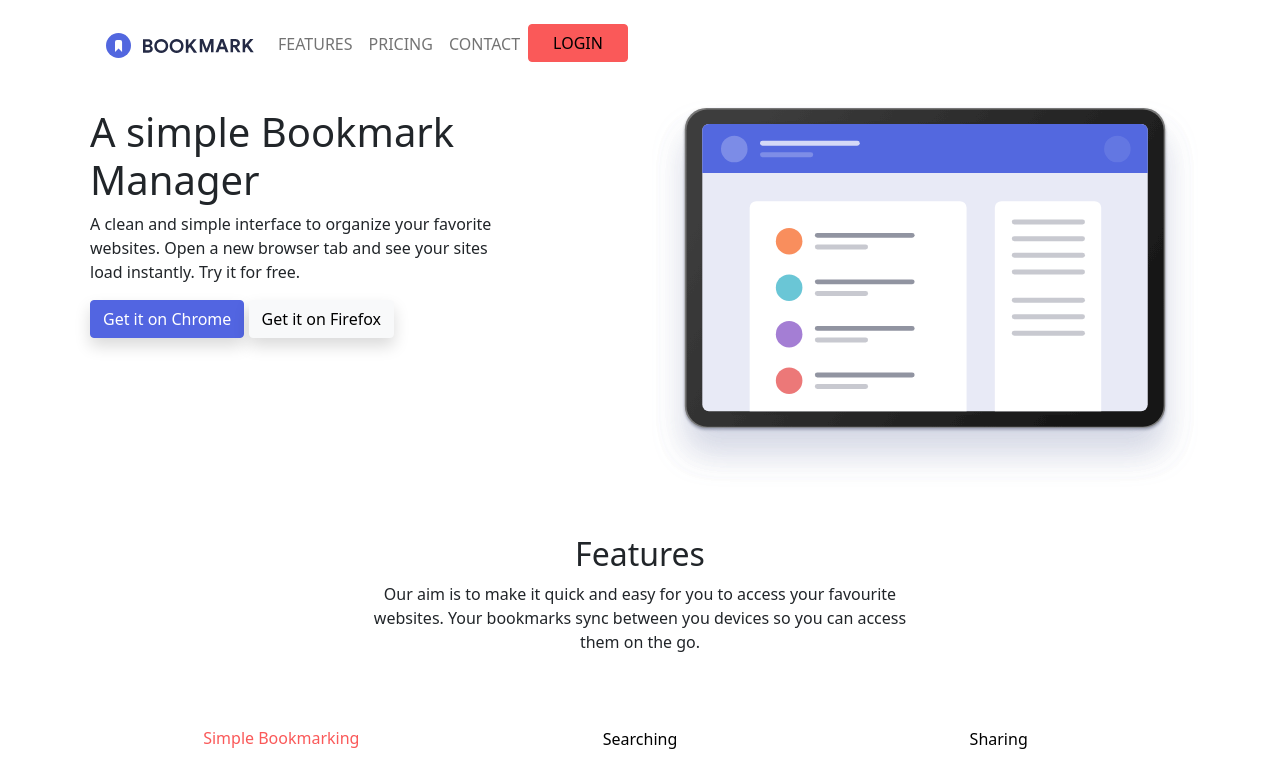
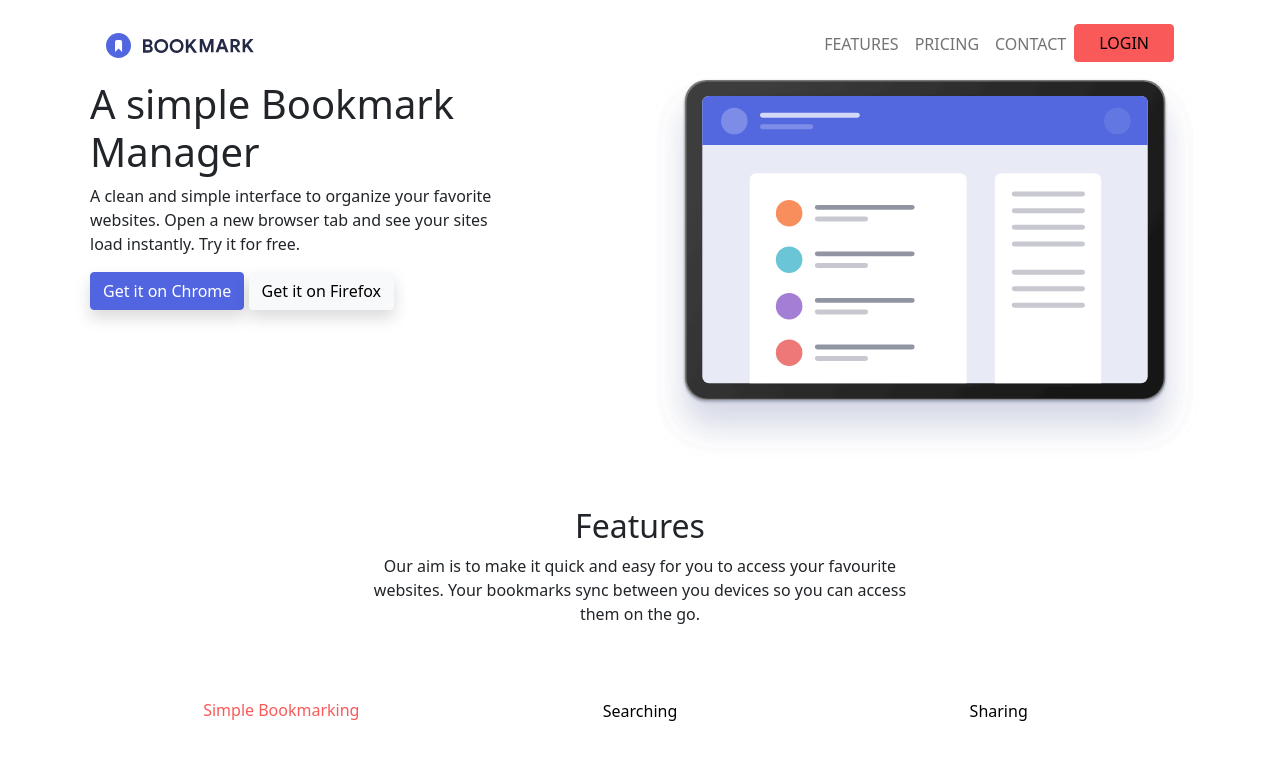
Before and after one commit to rubenhierro/-itacademy-vue-sprint2, a website: page index.html in a window 1280 px wide. Shown: the top 776 px of the page. Drawn offline with nearby package versions, Linux system fonts and the light colour scheme.

Commit message:
finish navbar

```diff
--- a/index.html
+++ b/index.html
@@ -14,42 +14,7 @@
 </head>
 <div>
     <div class="container">
-        <div class="row main-menu pt-3">
-            <!-- <div class="col-6 col-md-6">
-                <img src="./img/logo-bookmark.svg" alt="logo Bookmark">
-            </div> -->
-            <!-- <div class="col-6 col-md-6 d-flex justify-content-end justify-content-md-center">
-                <nav class="navbar navbar-expand-lg navbar-light bg-white">
-                    <div class="container-fluid">
-                        <a class="navbar-brand" href="#">
-                            <img src="./img/logo-bookmark.svg" alt="logo Bookmark">
-                        </a>
-                        <button class="navbar-toggler" type="button" data-bs-toggle="collapse"
-                            data-bs-target="#navbarTogglerDemo02" aria-controls="navbarTogglerDemo02" aria-expanded="false"
-                            aria-label="Toggle navigation">
-                            <span class="navbar-toggler-icon"></span>
-                        </button>
-                        <div class="collapse navbar-collapse" id="navbarTogglerDemo02">
-                            <ul class="navbar-nav mb-2 mb-lg-0">
-                                <li class="nav-item">
-                                    <a class="nav-link text-uppercase" aria-current="page" href="#">Features</a>
-                                </li>
-                                <li class="nav-item">
-                                    <a class="nav-link text-uppercase" href="#">Pricing</a>
-                                </li>
-                                <li class="nav-item">
-                                    <a class="nav-link text-uppercase" href="#">Contact</a>
-                                </li>
-                                <li class="nav-item">
-                                    <button class="btn btn-secondary ps-4 pe-4 text-uppercase"
-                                        type="button">Login</button>
-                                </li>
-                            </ul>
-                        </div>
-                    </div>
-                </nav>
-            </div> -->
-
+        <div class="row pt-3">
             <nav class="navbar navbar-expand-lg navbar-light bg-white">
                 <div class="container-fluid">
                     <a class="navbar-brand" href="#">
@@ -60,7 +25,7 @@
                         aria-label="Toggle navigation">
                         <span class="navbar-toggler-icon"></span>
                     </button>
-                    <div class="collapse navbar-collapse" id="navbarTogglerDemo02">
+                    <div class="collapse navbar-collapse justify-content-end" id="navbarTogglerDemo02">
                         <ul class="navbar-nav mb-2 mb-lg-0">
                             <li class="nav-item">
                                 <a class="nav-link text-uppercase" aria-current="page" href="#">Features</a>
--- a/scss/custom.scss
+++ b/scss/custom.scss
@@ -18,12 +18,6 @@ $accordion-button-focus-border-color: none;
 $accordion-button-focus-box-shadow: none;
 
 @import "../node_modules/bootstrap/scss/bootstrap";
-
-.main-menu {
-  // height: 6.25rem;
-  // display: flex;
-  // align-items: flex-start;
-}
 
 .claim {
   @include media-breakpoint-down(sm) {
```
